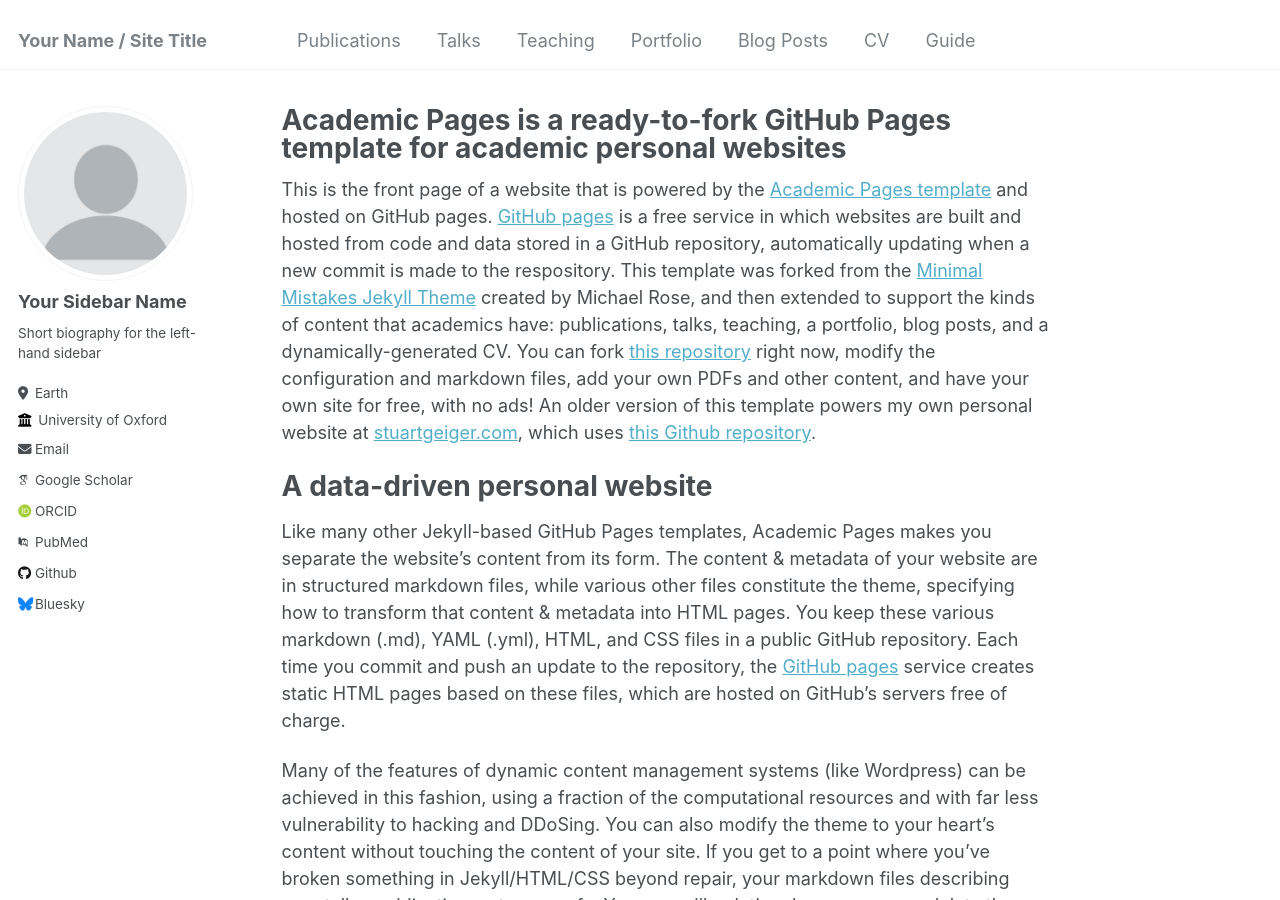
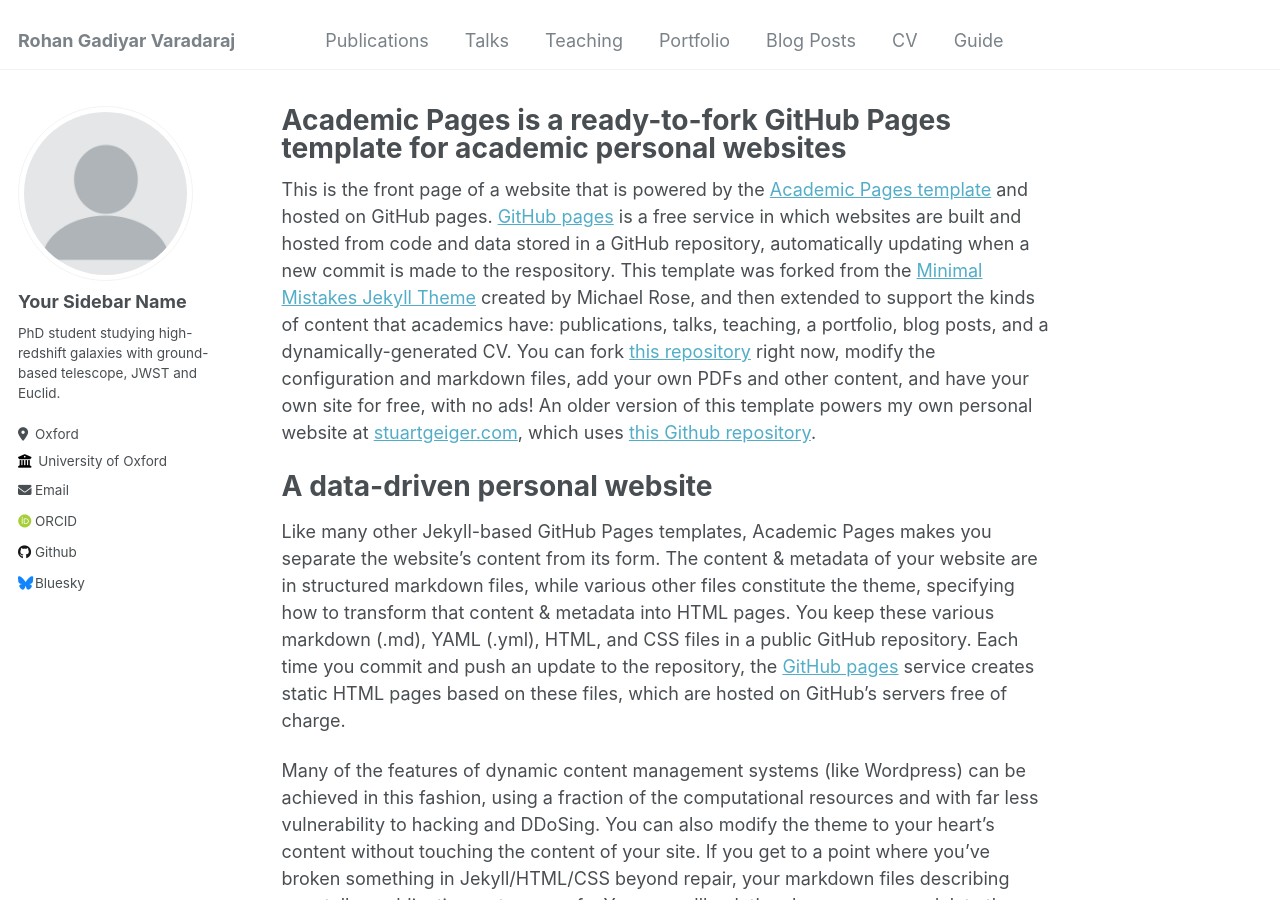
Before and after one commit to RohanVaradaraj/RohanVaradaraj.github.io, a Jekyll site: the page built from _pages/about.md, in a window 1280 px wide and 900 px high. Built offline with Jekyll 4.4.1, drawn with Linux system fonts in a browser that asks for light colours; some web fonts are replaced.

Commit message:
Update _config.yml

```diff
--- a/_config.yml
+++ b/_config.yml
@@ -8,7 +8,7 @@
 
 # Basic Site Settings
 locale                   : "en-GB"
-title                    : "Your Name / Site Title"
+title                    : "Rohan Gadiyar Varadaraj"
 title_separator          : "-"
 name                     : &name "Rohan Gadiyar Varadaraj"
 description              : &description "personal description"
@@ -24,26 +24,27 @@ author:
   avatar           : "profile.png"
   name             : "Your Sidebar Name"
   pronouns         : # example: "she/her"
-  bio              : "Short biography for the left-hand sidebar"
-  location         : "Earth"
+  bio              : "PhD student studying high-redshift galaxies with ground-based telescope, JWST and Euclid."
+  location         : "Oxford"
   employer         : "University of Oxford"
   uri              : # URL
   email            : "rohan.varadaraj at physics.ox.ac.uk"
 
   # Academic websites
   arxiv            : # URL - Update with the correct link to your profile
-  googlescholar    : "https://scholar.google.com/citations?user=PS_CX0AAAAAJ"
+  googlescholar    : #"https://scholar.google.com/citations?user=PS_CX0AAAAAJ"
   impactstory      : # URL
-  orcid            : "http://orcid.org/yourorcidurl"
+  orcid            : "https://orcid.org/0009-0006-9953-6471"
   semantic         : # URL
-  pubmed           : "https://www.ncbi.nlm.nih.gov/pubmed/?term=john+snow"
+  pubmed           : #"https://www.ncbi.nlm.nih.gov/pubmed/?term=john+snow"
   researchgate     : # URL
+  NASA/ADS         : "https://ui.adsabs.harvard.edu/search/filter_author_facet_hier_fq_author=OR&filter_author_facet_hier_fq_author=author_facet_hier%3A%221%2FVaradaraj%2C%20R%2FVaradaraj%2C%20Rohan%20G%22&filter_author_facet_hier_fq_author=author_facet_hier%3A%221%2FVaradaraj%2C%20R%2FVaradaraj%2C%20R%20%20G%22&fq=%7B!type%3Daqp%20v%3D%24fq_database%7D&fq=%7B!type%3Daqp%20v%3D%24fq_author%7D&fq_author=(author_facet_hier%3A%221%2FVaradaraj%2C%20R%2FVaradaraj%2C%20Rohan%20G%22%20OR%20author_facet_hier%3A%221%2FVaradaraj%2C%20R%2FVaradaraj%2C%20R%20%20G%22)&fq_database=(database%3Aastronomy%20OR%20database%3Aphysics)&q=%20author%3A%22Varadaraj%2C%20R.%20G.%22&sort=date%20desc%2C%20bibcode%20desc&p_=0"
 
   # Repositories and software development
   bitbucket        : # Username - Update with your username on the site
   codepen          : # Username
   dribbble         : # Username
-  github           : "academicpages"
+  github           : "RohanVaradaraj"
   kaggle           : # Username
   stackoverflow    : # User number or user number and name (i.e., use "1" or "1/jeff-atwood")
 
```
